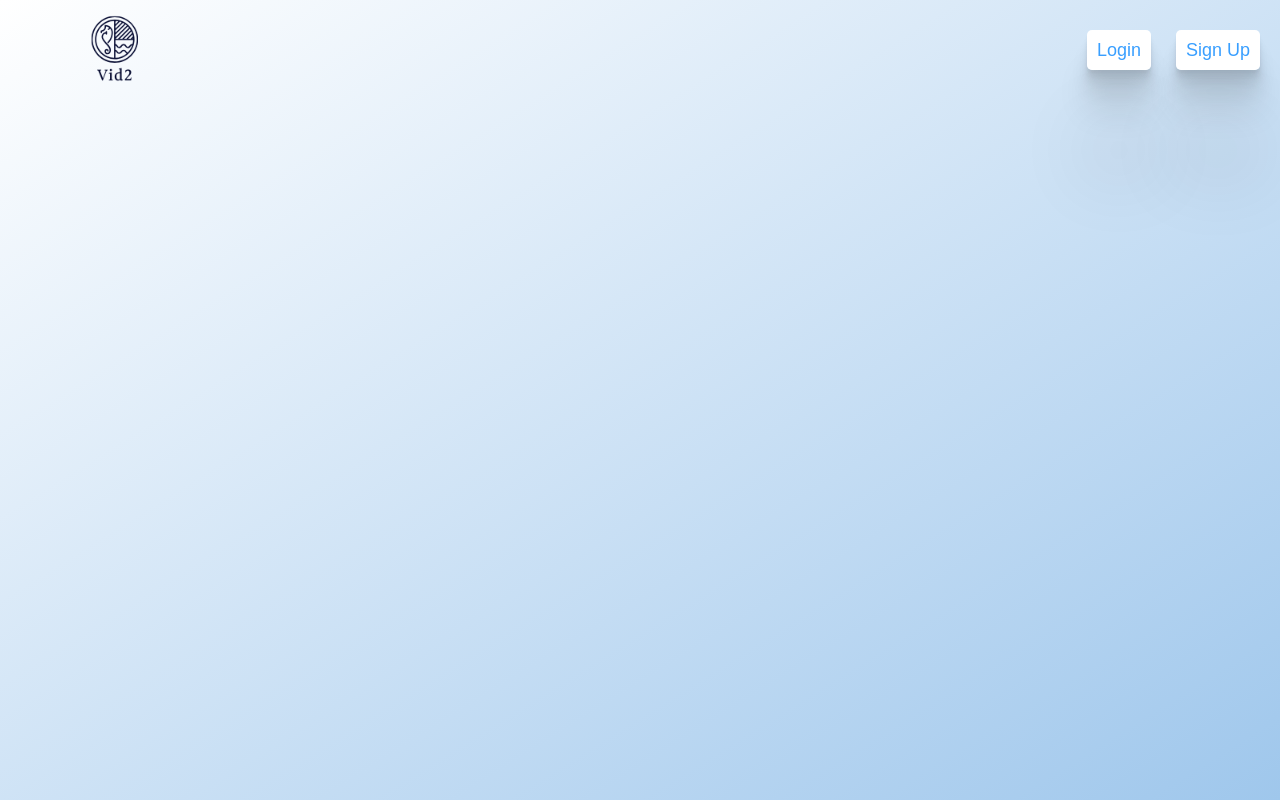
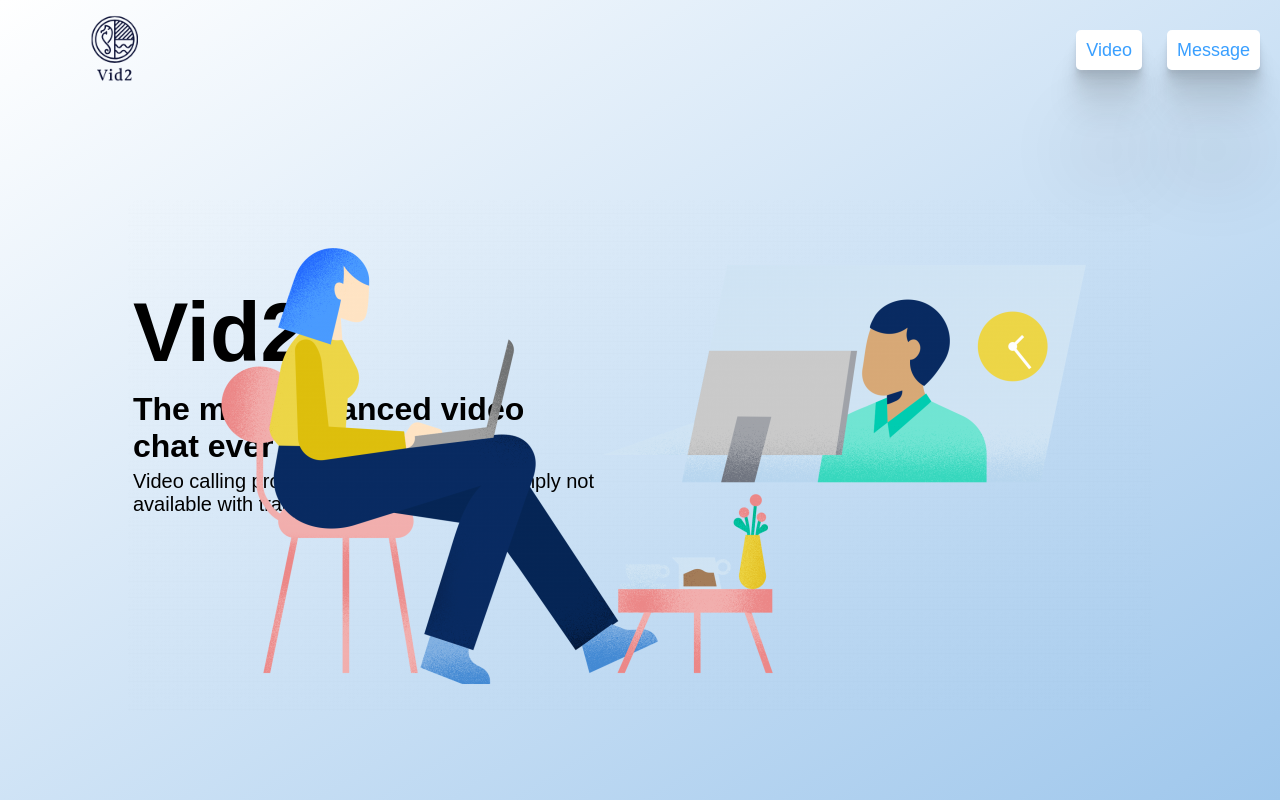
Before and after one commit to JeffVega/VidVid, a React app: page / in a window 1280 px wide. Built offline with nearby package versions, Linux system fonts and the light colour scheme.

Commit message:
updated home css with vector image

```diff
--- a/src/components/header/header.js
+++ b/src/components/header/header.js
@@ -10,8 +10,8 @@
         </div>
         <header>
            <ul>
-               <li><a href="">Login</a></li>
-               <li><a href="">Sign Up</a></li>
+               <li><a href="">Video</a></li>
+               <li><a href="">Message</a></li>
            </ul>
 
         </header>
--- a/src/components/homepage/home.js
+++ b/src/components/homepage/home.js
@@ -1,15 +1,25 @@
 import React from 'react';
 import Header from '../header/header'
-const Home = () =>{
+import BgImage from '../../utils/imgs/bg-image-two.png'
+const Home = () => {
 
-    return(
-       <div className="homepage">
+    return (
+        <div className="homepage">
 
-
-         <Header/>
-
-         </div>
-        )
+            <Header/>
+            <div className="info">
+                <div>
+                    <h1>Vid2</h1>
+                    <h1>The most advanced video chat ever created</h1>
+                </div>
+                <p>Video calling proivdes quality and latency simply not available with
+                    traditional technology</p>
+            </div>
+            <div className="bg-img">
+                <img src={BgImage} alt="image background"/>
+            </div>
+        </div>
+    )
 
 }
 
--- a/src/utils/sass/pages/_home.scss
+++ b/src/utils/sass/pages/_home.scss
@@ -63,3 +63,31 @@
         }
     }
 }
+
+
+
+.info{
+    position: absolute;
+    top: 35%;
+    left: 10%;
+    display: flex;
+    flex-direction: column;
+    h1{
+      width: 450px;
+      padding: 5px;
+      &:first-child{
+          font-size: 83px;
+      }
+    }
+    p{
+        margin-left: 5px;
+        font-size: 20px;
+        width: 500px;
+    }
+}
+.bg-img{
+    position: absolute;
+    top: 25%;
+    right: 10%;
+    margin-left: auto;
+}
```
Also changed, not shown: src/index.css, src/utils/imgs/bg-image-two.png (added), src/utils/imgs/bg-image.png (added).
